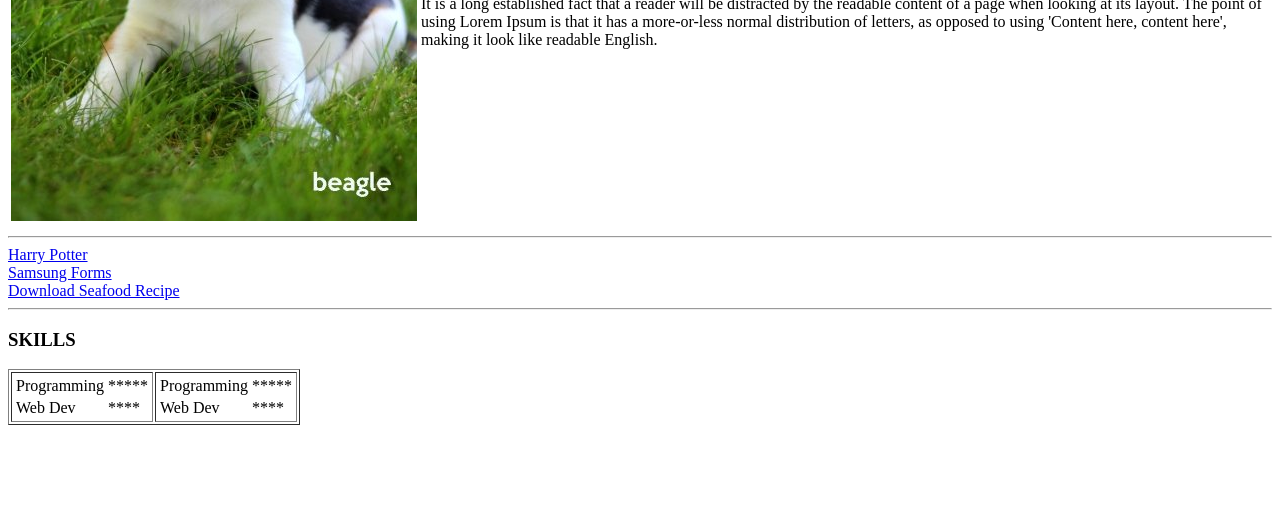
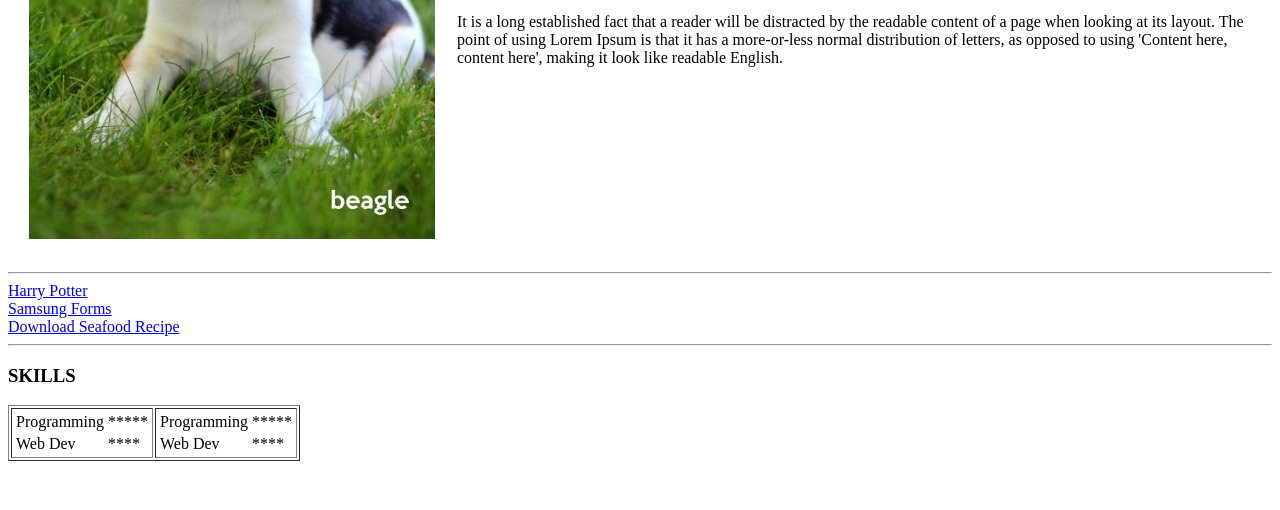
Before and after one commit to webdevtraining01/WebDevTraining, a plain HTML site: page index.html in a window 1280 px wide. Shown: the part 290-800 px from the top of the page. Drawn offline with Linux system fonts and the light colour scheme.

Commit message:
Update index.html

```diff
--- a/index.html
+++ b/index.html
@@ -8,7 +8,7 @@
 
 <body>
 
-  <table>
+  <table cellspacing="20px">
     <tr>
       <td><img src="img/puppy.jpg" alt="beagle puppy"></td>
       <td>
```
